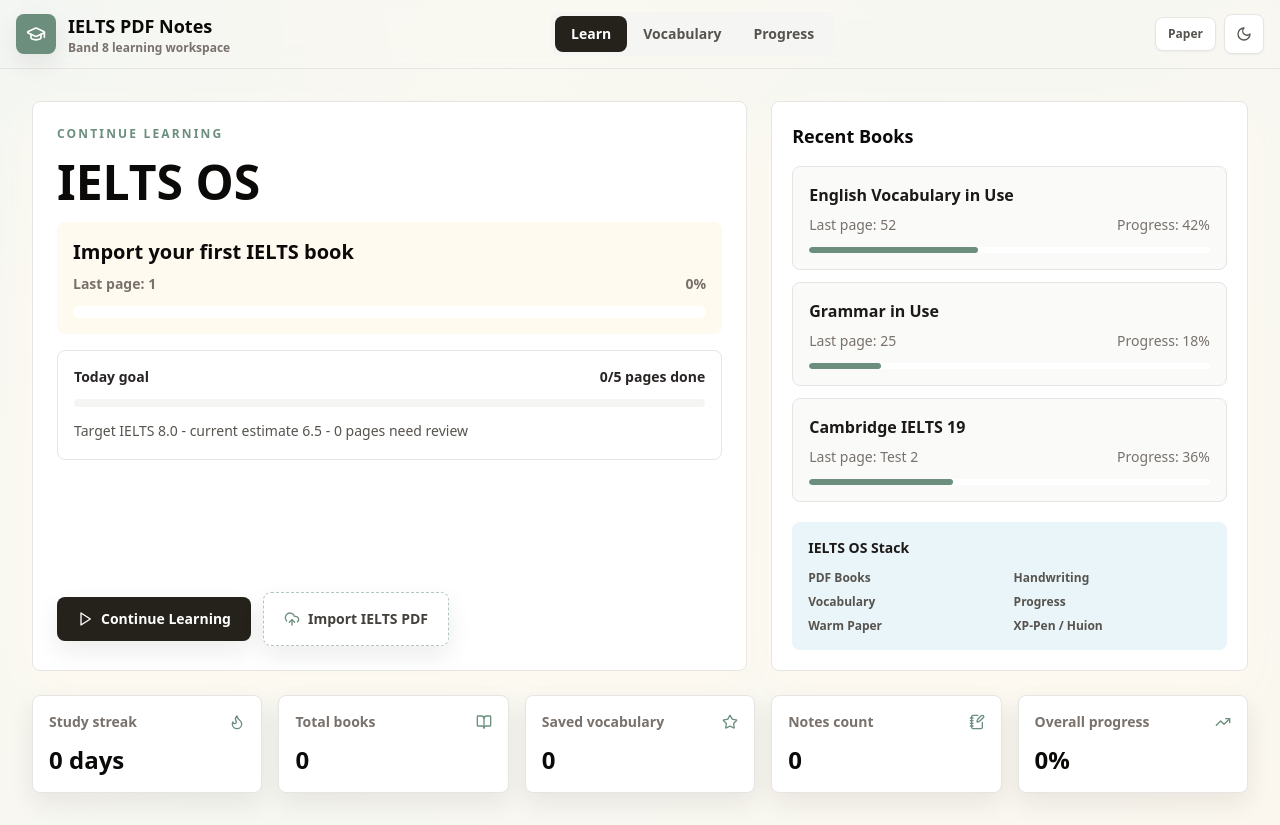
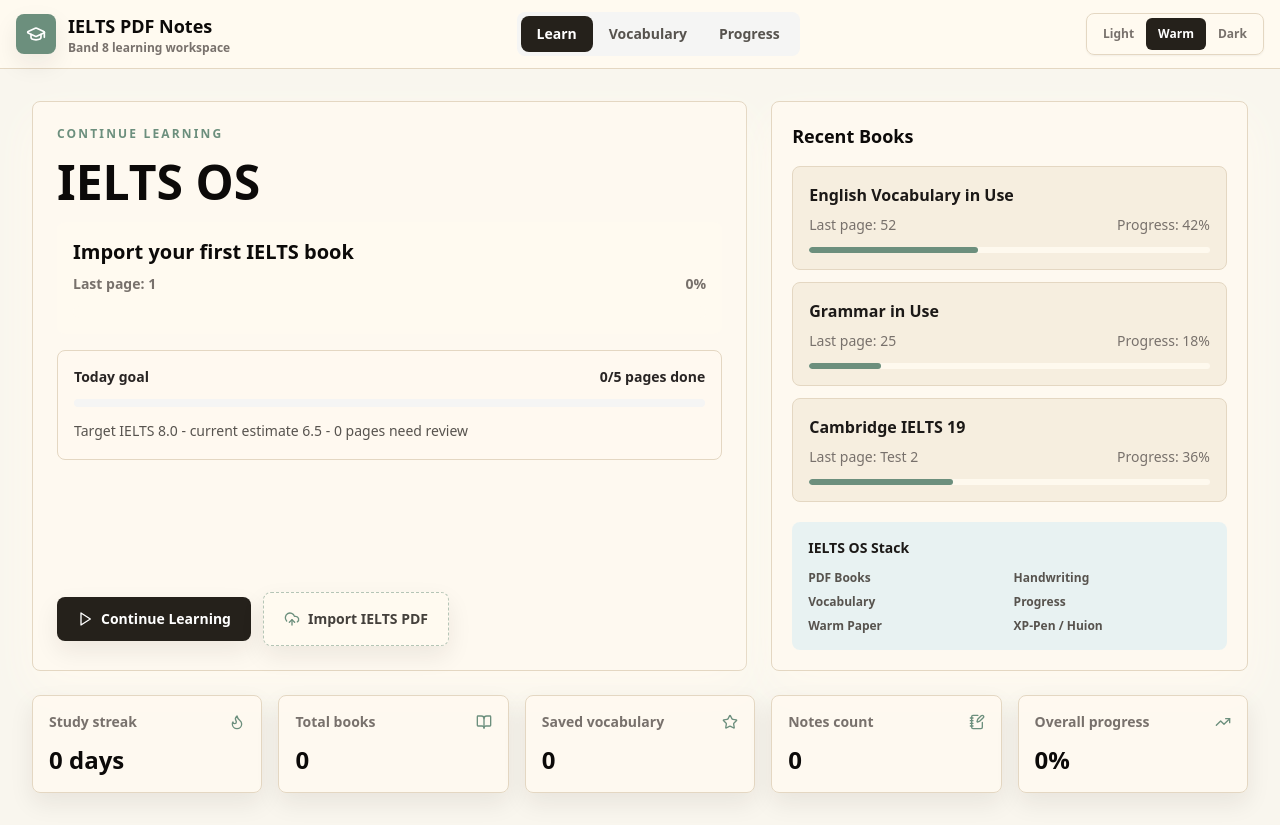
Before and after one commit to tiendat3m/english-pdf-helper, a Next.js app: page / in a window 1280 px wide. Built offline with nearby package versions, Linux system fonts and the light colour scheme.

Commit message:
fix: make theme selector visible

```diff
--- a/src/app/globals.css
+++ b/src/app/globals.css
@@ -9,6 +9,10 @@
 
 .dark {
   color-scheme: dark;
+}
+
+.theme-warm {
+  color-scheme: light;
 }
 
 * {
@@ -24,9 +28,16 @@ body {
   margin: 0;
   background:
     radial-gradient(circle at top left, rgba(216, 237, 245, 0.42), transparent 30rem),
-    linear-gradient(135deg, #fbf8f1 0%, #f1f6f1 48%, #f8f5ee 100%);
+    linear-gradient(135deg, #f8fbff 0%, #f7faf7 48%, #f6f7f4 100%);
   color: #25211b;
   font-family: var(--font-geist-sans), Arial, Helvetica, sans-serif;
+}
+
+.theme-warm body {
+  background:
+    radial-gradient(circle at top left, rgba(244, 209, 138, 0.38), transparent 28rem),
+    linear-gradient(135deg, #f9f6ee 0%, #f5ecd9 52%, #fbf4e4 100%);
+  color: #2e2e2e;
 }
 
 .dark body {
@@ -34,6 +45,24 @@ body {
     radial-gradient(circle at top left, rgba(108, 143, 125, 0.24), transparent 30rem),
     linear-gradient(135deg, #1e201d 0%, #171a1f 100%);
   color: #f7f0e4;
+}
+
+.theme-warm .bg-white,
+.theme-warm .bg-white\/78,
+.theme-warm .bg-white\/80,
+.theme-warm .bg-white\/82,
+.theme-warm .bg-white\/85,
+.theme-warm .bg-white\/86,
+.theme-warm .bg-white\/90 {
+  background-color: rgba(255, 250, 240, 0.92);
+}
+
+.theme-warm .bg-stone-50 {
+  background-color: #f6eedf;
+}
+
+.theme-warm .border-stone-200 {
+  border-color: #e4d7c2;
 }
 
 button,
--- a/src/components/Dashboard.tsx
+++ b/src/components/Dashboard.tsx
@@ -8,12 +8,10 @@ import {
   Brain,
   Flame,
   GraduationCap,
-  Moon,
   NotebookPen,
   Play,
   Sparkles,
   Star,
-  Sun,
   TrendingUp
 } from "lucide-react";
 import PdfUploader from "./PdfUploader";
@@ -100,8 +98,9 @@ export default function Dashboard() {
   }, []);
 
   useEffect(() => {
-    document.documentElement.classList.toggle("dark", editor.isDarkMode);
-  }, [editor.isDarkMode]);
+    document.documentElement.classList.toggle("dark", editor.theme === "dark");
+    document.documentElement.classList.toggle("theme-warm", editor.theme === "warm");
+  }, [editor.theme]);
 
   const activeBooks = useMemo(() => data.books.filter((book) => !book.deletedAt), [data.books]);
   const activeBookIds = useMemo(() => new Set(activeBooks.map((book) => book.id)), [activeBooks]);
@@ -580,7 +579,11 @@ export default function Dashboard() {
   }
 
   return (
-    <div className={editor.isPaperMode ? "min-h-screen bg-paper/35 dark:bg-transparent" : "min-h-screen"}>
+    <div
+      className={`min-h-screen ${
+        editor.theme === "warm" ? "bg-[#f9f6ee]" : editor.theme === "dark" ? "bg-stone-950" : "bg-slate-50"
+      }`}
+    >
       <header className="sticky top-0 z-40 border-b border-stone-200 bg-white/86 px-4 py-3 backdrop-blur dark:border-stone-800 dark:bg-stone-950/86">
         <div className="mx-auto flex max-w-7xl flex-wrap items-center justify-between gap-3">
           <button type="button" onClick={() => switchTab("learn")} className="flex items-center gap-3">
@@ -599,23 +602,22 @@ export default function Dashboard() {
             {tabButton("progress", "Progress")}
           </nav>
 
-          <div className="flex items-center gap-2">
-            <button
-              type="button"
-              title="Toggle paper mode"
-              onClick={() => setEditor((current) => ({ ...current, isPaperMode: !current.isPaperMode }))}
-              className="rounded-lg border border-stone-200 bg-white px-3 py-2 text-xs font-bold text-stone-600 shadow-sm dark:border-stone-700 dark:bg-stone-900 dark:text-stone-200"
-            >
-              Paper
-            </button>
-            <button
-              type="button"
-              title="Toggle dark mode"
-              onClick={() => setEditor((current) => ({ ...current, isDarkMode: !current.isDarkMode }))}
-              className="grid h-10 w-10 place-items-center rounded-lg border border-stone-200 bg-white text-stone-600 shadow-sm dark:border-stone-700 dark:bg-stone-900 dark:text-stone-200"
-            >
-              {editor.isDarkMode ? <Sun className="h-4 w-4" /> : <Moon className="h-4 w-4" />}
-            </button>
+          <div className="flex rounded-lg border border-stone-200 bg-white p-1 shadow-sm dark:border-stone-700 dark:bg-stone-900">
+            {(["light", "warm", "dark"] as const).map((theme) => (
+              <button
+                key={theme}
+                type="button"
+                title={`Use ${theme} theme`}
+                onClick={() => setEditor((current) => ({ ...current, theme }))}
+                className={`rounded-md px-3 py-2 text-xs font-black capitalize transition ${
+                  editor.theme === theme
+                    ? "bg-ink text-white dark:bg-paper dark:text-stone-950"
+                    : "text-stone-500 hover:bg-stone-100 dark:text-stone-300 dark:hover:bg-stone-800"
+                }`}
+              >
+                {theme}
+              </button>
+            ))}
           </div>
         </div>
       </header>
--- a/src/lib/editorStore.ts
+++ b/src/lib/editorStore.ts
@@ -10,8 +10,7 @@ export const initialEditorState: EditorState = {
   penColor: "black",
   highlighterColor: "yellow",
   thickness: 2,
-  isDarkMode: false,
-  isPaperMode: true,
+  theme: "warm",
   workspaceMode: "split",
   inputMode: "all",
   dailyPageGoal: 5,
--- a/src/lib/types.ts
+++ b/src/lib/types.ts
@@ -5,6 +5,8 @@ export type ToolMode = "pan" | "pen" | "highlighter" | "note" | "eraser";
 export type WorkspaceMode = "focus" | "split";
 
 export type InputMode = "all" | "stylus";
+
+export type ThemeMode = "light" | "warm" | "dark";
 
 export type StrokeColor = "black" | "blue" | "red";
 
@@ -128,8 +130,7 @@ export interface EditorState {
   penColor: StrokeColor;
   highlighterColor: HighlightColor;
   thickness: number;
-  isDarkMode: boolean;
-  isPaperMode: boolean;
+  theme: ThemeMode;
   workspaceMode: WorkspaceMode;
   inputMode: InputMode;
   dailyPageGoal: number;
```
Also changed, not shown: 1 other file (tests, documents, lock files or other folders).
